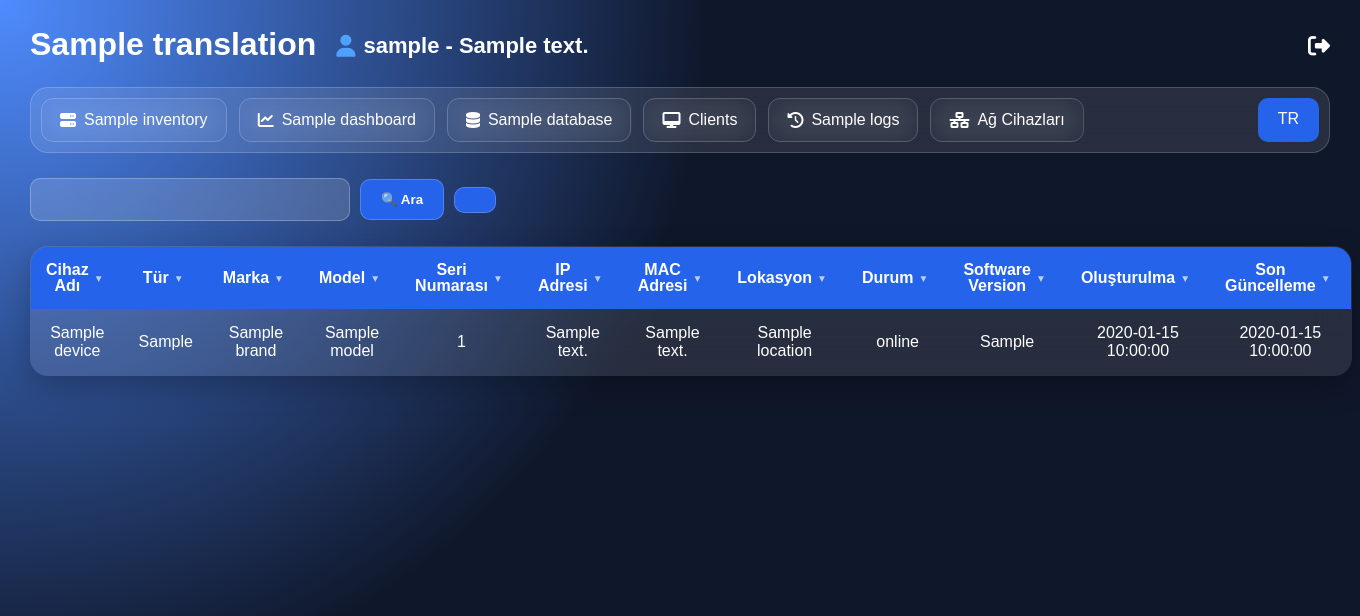
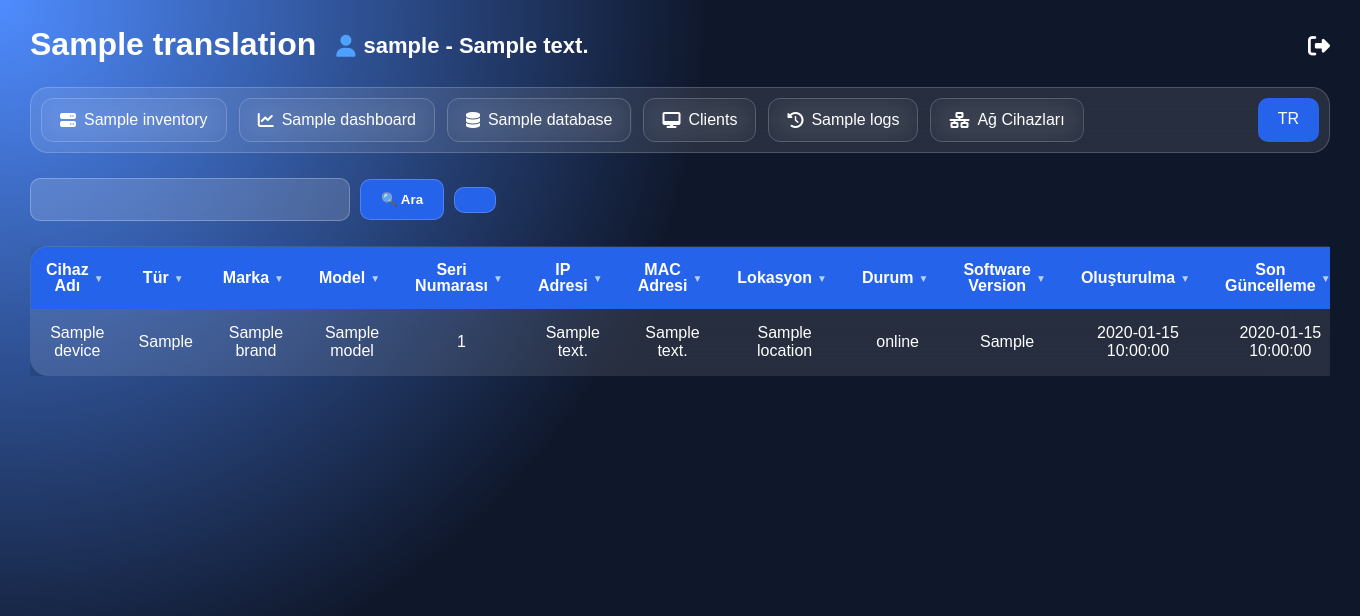
Before and after one commit to ahmedpalut/ServerInventory, a Flask app: template templates/networkdevices.html in a window 1360 px wide. Shown: the top 616 px of the page. Run offline with Flask 3, Linux system fonts and the light colour scheme; the template is opened without the code that fills it: most values are stand-ins (such as "Sample title", 1, 10 or a date in 2020).

Commit message:
düzeltmeler

```diff
--- a/static/css/style.css
+++ b/static/css/style.css
@@ -484,7 +484,6 @@ a:hover {
 
 .beautify:hover {
     background: #1d4ed8;
-    transform: translateY(-2px);
 }
 
 #closeSearchSettings {
@@ -1557,6 +1556,7 @@ input.custom-checkbox {
 
 #sqlsec:hover {
     transform: translateY(-2px);
+    box-shadow: 0 8px 20px rgba(0, 0, 0, .25);
 }
 
 #selected_file {
@@ -1710,3 +1710,9 @@ input.custom-checkbox {
     color: #ffffff;
     transform: translateY(-1px);
 }
+
+.table-container {
+    width: 100%;
+    overflow-x: auto;
+    max-height: calc(100vh - 220px);
+}
--- a/static/js/index.js
+++ b/static/js/index.js
@@ -149,10 +149,11 @@ function openPanel(
 
     document.getElementById("p_name").value = name;
     if (disk >= 1024) {
-        disk /= 1024;
+        disk = Number((disk / 1024).toFixed(2));
         document.getElementById("p_disktur").value = "TB";
     }
     else {
+        disk = Number(parseFloat(disk).toFixed(2));
         document.getElementById("p_disktur").value = "GB";
     }
     document.getElementById("p_disk").value = disk;
--- a/templates/networkdevices.html
+++ b/templates/networkdevices.html
@@ -223,6 +223,13 @@
                         </div>
                     </th>
 
+                    <th draggable="true" data-col="description" class="draggable-th">
+                        <div class="th-wrapper">
+                            <span>Açıklama</span>
+                            <button class="column-menu-btn" onclick="toggleColumnMenu(event, 'description')">▼</button>
+                        </div>
+                    </th>
+
                     {% if is_admin %}
                     <th id="th_last">{{translations.operation}}</th>
                     {% endif %}
@@ -262,6 +269,8 @@
 
                     <td data-col="updated_at">{{ device.updated_at or '-' }}</td>
 
+                    <td data-col="description">{{ device.description or '-' }}</td>
+
                     {% if is_admin %}
                     <td class="action-cell">
                         <a href="#" class="edit-btn" data-id="{{ device.id }}" data-name="{{ device.name }}"
@@ -289,7 +298,7 @@
 
                 <tr class="serverRow">
 
-                    <td colspan="13" style="text-align: center;">
+                    <td colspan="14" style="text-align: center;">
                         Henüz ağ cihazı bulunmuyor.
                     </td>
 
```
